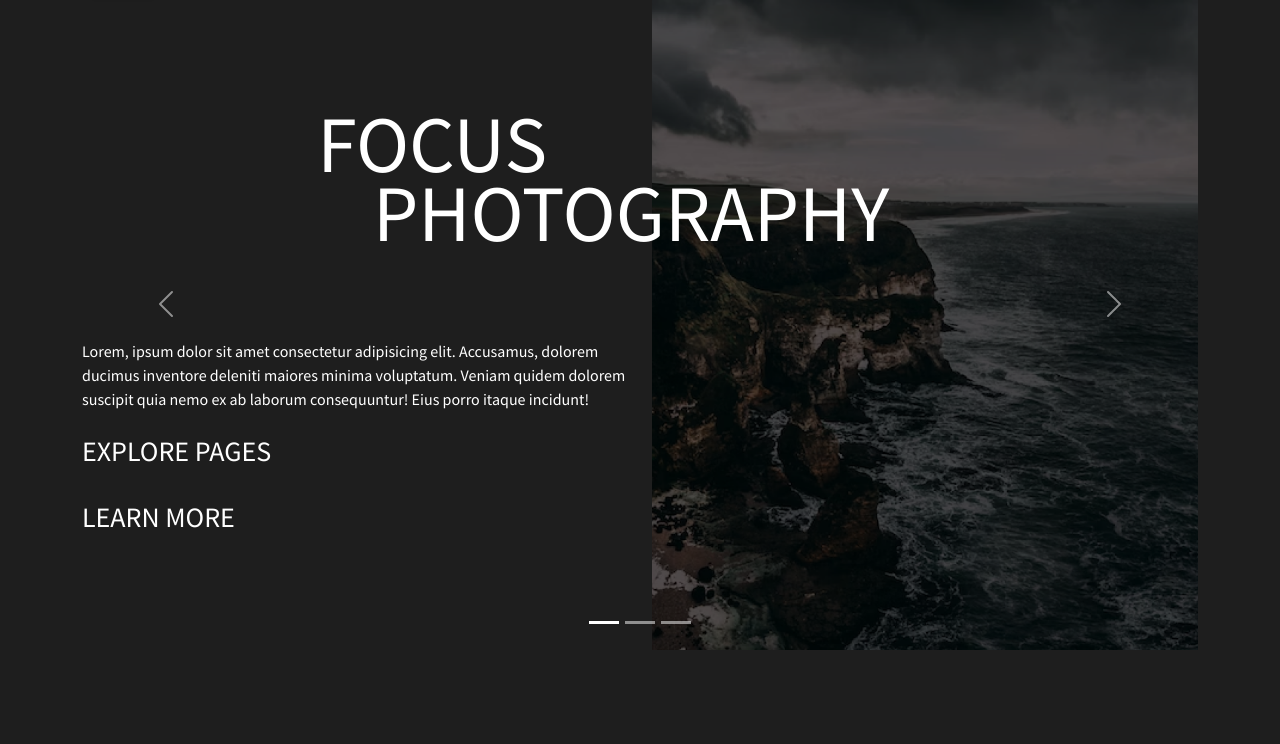
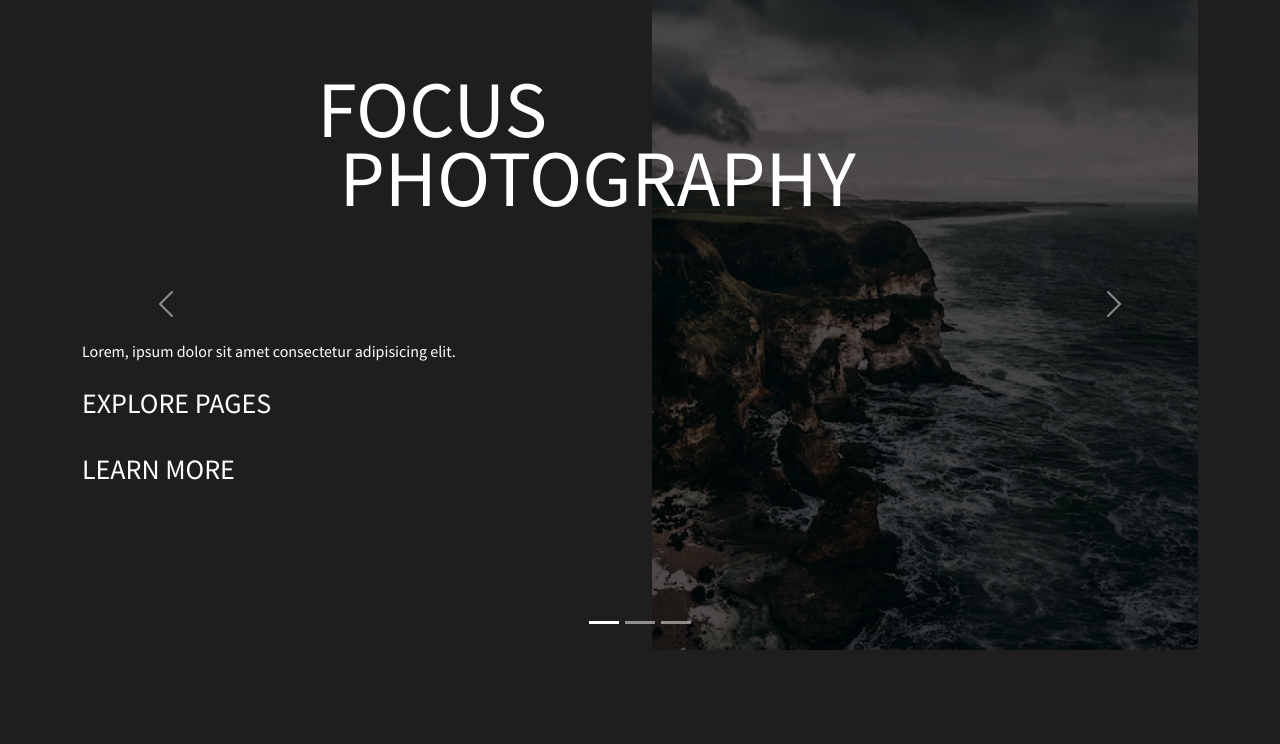
Before and after one commit to vignesheg/photography-portfolio, a plain HTML site: page index.html in a window 1280 px wide. Shown: the part 51-795 px from the top of the page. Drawn offline with nearby package versions, Linux system fonts and the light colour scheme.

Commit message:
Update index.html

```diff
--- a/index.html
+++ b/index.html
@@ -126,18 +126,15 @@
                     <div class="carousel-inner text-white">
                         <div class="carousel-item active">
                             <div class="row">
-                                <div style="position: absolute;z-index: 1;top: 20%;left: 20%;" class="display-1">
+                                <div style="position: absolute;z-index: 1;top: 15%;left: 20%;" class="display-1">
                                     <b>FOCUS</b>
                                 </div>
-                                <div style="position: absolute;z-index: 1;top: 30%;left: 25%;" class="display-1">
+                                <div style="position: absolute;z-index: 1;top: 25%;left: 22%;" class="display-1">
                                     <b>PHOTOGRAPHY</b>
                                 </div>
                                 <div class="col-6">
                                     <div style="margin-top: 70%;">Lorem, ipsum dolor sit amet consectetur
-                                        adipisicing elit. Accusamus, dolorem ducimus inventore deleniti maiores minima
-                                        voluptatum. Veniam quidem dolorem suscipit quia nemo ex ab laborum consequuntur!
-                                        Eius
-                                        porro itaque incidunt!<br><br>
+                                        adipisicing elit. <br><br>
                                         <h3>EXPLORE PAGES</h3><br>
                                         <h3>LEARN MORE</h3><br>
                                     </div>
```
